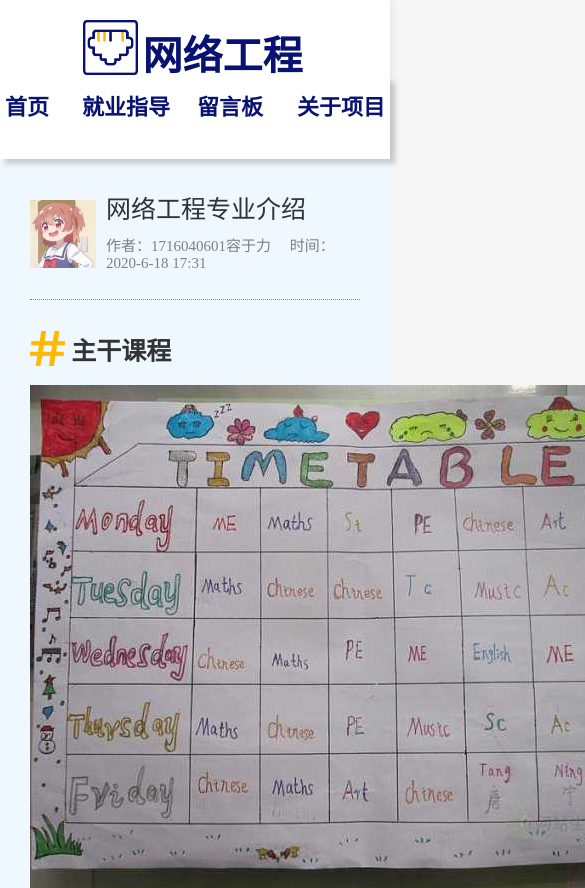
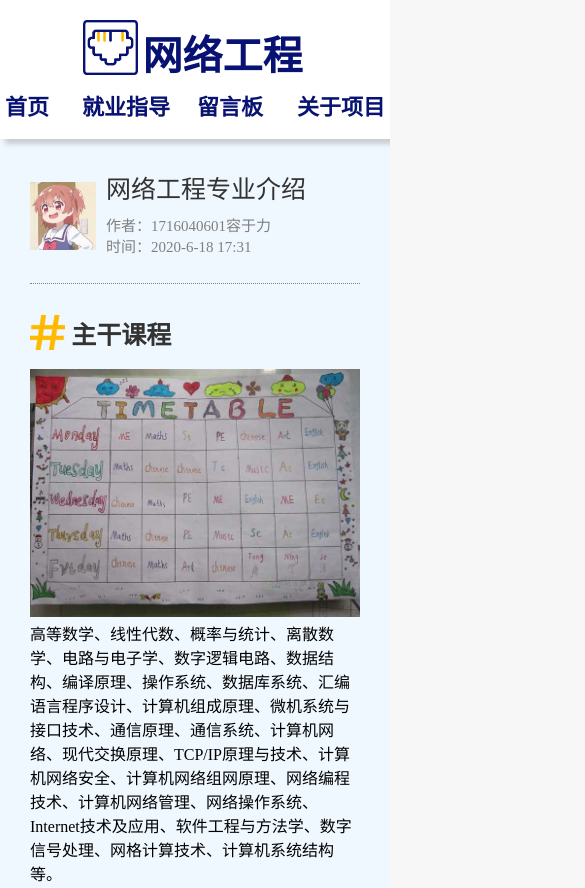
Before and after one commit to rongyuli/frontEnd-web-blog1.2, a plain HTML site: page html/content1.html in a window 390 px wide. Shown: the top 888 px of the page, 585 px wide, since content can reach past the window. Drawn offline with Linux system fonts and the light colour scheme.

Commit message:
完成了内容页的移动端适配

```diff
--- a/css/content.css
+++ b/css/content.css
@@ -82,6 +82,9 @@ h3 {
     #video-box {
         width: 80%;
     }
+    #content > img {
+        width: 100%;
+    }
 }
 @media screen and (max-width: 500px) {
     #video-box {
--- a/css/nav.css
+++ b/css/nav.css
@@ -78,11 +78,6 @@ h1 {
         width: 100%;
     }
 
-    nav {
-        position: relative;
-        padding-bottom: 20px;
-        box-shadow: 5px 5px 5px rgba(128, 128, 128, 0.359);
-    }
     #bar {
         bottom: 15px;
         width: 80px;
--- a/html/content1.html
+++ b/html/content1.html
@@ -9,13 +9,20 @@
     <link rel="stylesheet" href="../css/nav.css">
     <link rel="stylesheet" href="../css/footer.css">
     <link rel="stylesheet" href="../css/content.css">
+    <style>
+        @media screen and (max-width: 840px){
+            nav{
+                padding-bottom: 0;
+            }
+        }
+    </style>
 </head>
 <body>
     <header>
         <h1><img src="../images/logo.png" alt="" width="55px" style="position: relative; top: 5px;">
             <span style="position: relative; left: -5px;">网络工程</span>
         </h1>
-        <nav>
+        <nav >
             <ul id="nav">
                 <li class="nav_btn">
                     <a href="../index.html">首页</a>
@@ -40,7 +47,8 @@
                 <img src="../images/rixiang.png" alt="" width="69px">
                 <div id="info">
                     <h2>网络工程专业介绍</h2>
-                    <h3>作者：1716040601容于力 &nbsp;&nbsp;&nbsp;  时间：2020-6-18 17:31</h3>
+                    <h3>作者：1716040601容于力</h3>
+                    <h3>时间：2020-6-18 17:31</h3>
                 </div>
             </div>
             <div id="content">
```
